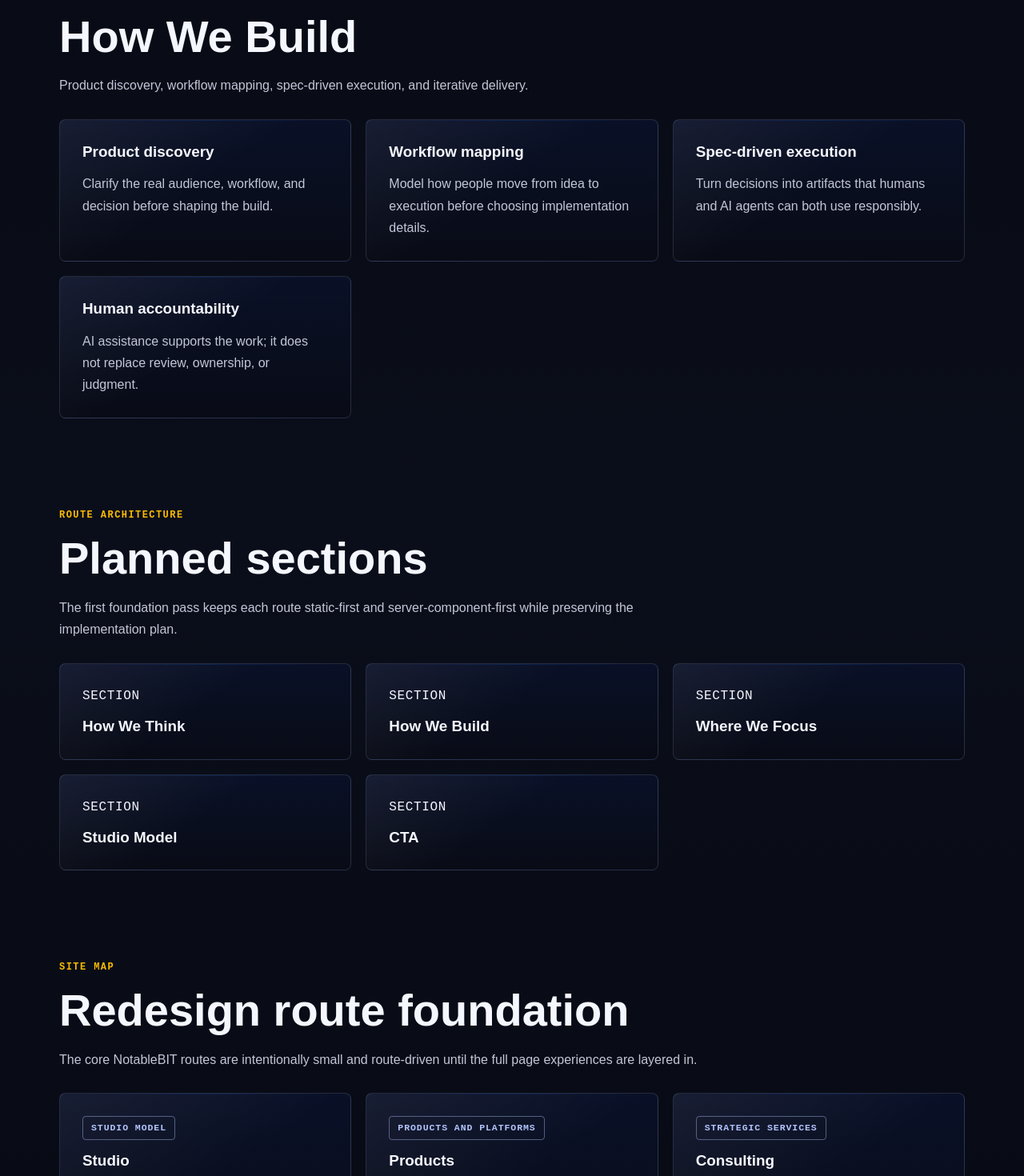
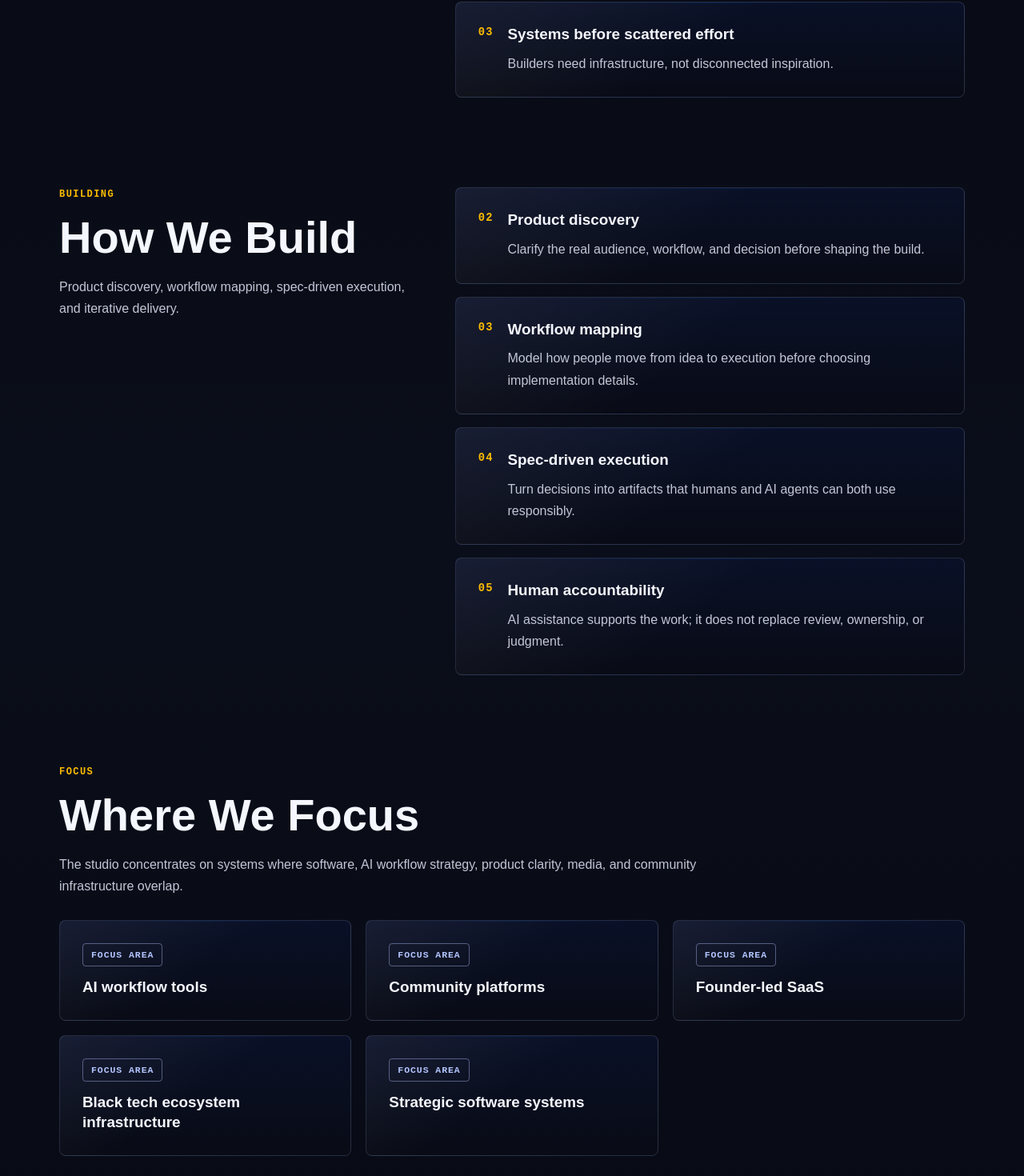
Before and after one commit to bdonaldharris/notablebit.com, a Next.js app: page /studio in a window 1280 px wide. Shown: the part 1296-2766 px from the top of the page at 80% size. Built offline with nearby package versions, Linux system fonts and the light colour scheme.

Commit message:
issue #6 Implement the Studio page for NotableBIT's operating model

```diff
--- a/app/globals.css
+++ b/app/globals.css
@@ -599,6 +599,48 @@ textarea {
   width: 9px;
 }
 
+.studio-band {
+  display: grid;
+  gap: 36px;
+  grid-template-columns: minmax(0, 0.72fr) minmax(320px, 1fr);
+}
+
+.process-list {
+  display: grid;
+  gap: 16px;
+}
+
+.process-item {
+  align-items: start;
+  display: grid;
+  gap: 18px;
+  grid-template-columns: auto 1fr;
+}
+
+.process-number {
+  color: var(--amber);
+  font-family: "Courier New", Courier, monospace;
+  font-size: 0.86rem;
+  font-weight: 800;
+  letter-spacing: 0.08em;
+}
+
+.process-item .body-copy {
+  margin-top: 10px;
+}
+
+.studio-model {
+  align-items: center;
+  display: grid;
+  gap: 40px;
+  grid-template-columns: minmax(0, 1fr) minmax(280px, 0.7fr);
+}
+
+.model-stack {
+  display: grid;
+  gap: 14px;
+}
+
 .cta-panel {
   align-items: center;
   background:
@@ -674,7 +716,9 @@ textarea.input {
   .cta-panel,
   .form-grid,
   .page-hero-grid,
-  .product-feature {
+  .product-feature,
+  .studio-band,
+  .studio-model {
     grid-template-columns: 1fr;
   }
 
--- a/app/studio/page.tsx
+++ b/app/studio/page.tsx
@@ -1,5 +1,7 @@
 import type { Metadata } from "next";
-import { FoundationPage } from "@/app/_components/foundation-page";
+import { PageHero } from "@/app/_components/page-sections";
+import { Badge, Card, CtaSection, SectionHeading } from "@/app/_components/ui";
+import { pageSections } from "@/app/_content/ecosystem";
 import { routeByHref } from "@/app/_content/site";
 import { createMetadata } from "@/app/_lib/metadata";
 
@@ -12,5 +14,105 @@ export const metadata: Metadata = createMetadata({
 });
 
 export default function StudioPage() {
-  return <FoundationPage route={route} />;
+  const sections = pageSections.studio;
+  const focusAreas = [
+    "AI workflow tools",
+    "Community platforms",
+    "Founder-led SaaS",
+    "Black tech ecosystem infrastructure",
+    "Strategic software systems",
+  ];
+  const model = [
+    "Internal products",
+    "Client advisory",
+    "Partnerships",
+    "Media/community initiatives",
+  ];
+
+  return (
+    <main>
+      <PageHero
+        eyebrow={route.eyebrow}
+        title={route.title}
+        description={route.description}
+        primaryHref="/contact"
+        primaryLabel="Work with the Studio"
+        secondaryHref="/products"
+        secondaryLabel="Explore Products"
+      />
+
+      {sections.map((section, index) => (
+        <section className="section-tight" aria-label={section.title} key={section.title}>
+          <div className="container studio-band">
+            <SectionHeading eyebrow={section.eyebrow} title={section.title} description={section.description} />
+            <div className="process-list">
+              {section.items?.map((item, itemIndex) => (
+                <Card key={item.title}>
+                  <div className="process-item">
+                    <span className="process-number">{String(index + itemIndex + 1).padStart(2, "0")}</span>
+                    <div>
+                      <h3 className="heading-md">{item.title}</h3>
+                      <p className="body-copy">{item.description}</p>
+                    </div>
+                  </div>
+                </Card>
+              ))}
+            </div>
+          </div>
+        </section>
+      ))}
+
+      <section className="section-tight" aria-label="Where We Focus">
+        <div className="container">
+          <SectionHeading
+            eyebrow="Focus"
+            title="Where We Focus"
+            description="The studio concentrates on systems where software, AI workflow strategy, product clarity, media, and community infrastructure overlap."
+          />
+          <div className="grid grid-3" style={{ marginTop: 28 }}>
+            {focusAreas.map((area) => (
+              <Card key={area}>
+                <div className="card-stack">
+                  <Badge tone="blue">Focus Area</Badge>
+                  <h3 className="heading-md">{area}</h3>
+                </div>
+              </Card>
+            ))}
+          </div>
+        </div>
+      </section>
+
+      <section className="section-tight" aria-labelledby="model-title">
+        <div className="container studio-model">
+          <div>
+            <p className="eyebrow">Operating model</p>
+            <h2 className="heading-xl" id="model-title">
+              Not just a service provider.
+            </h2>
+            <p className="lede">
+              NotableBIT operates as a company/studio: building its own products, advising selective clients, partnering around ecosystem work,
+              and using media/community initiatives to document and amplify builders.
+            </p>
+          </div>
+          <div className="model-stack">
+            {model.map((item) => (
+              <Card key={item}>
+                <h3 className="heading-md">{item}</h3>
+              </Card>
+            ))}
+          </div>
+        </div>
+      </section>
+
+      <CtaSection
+        eyebrow="Studio fit"
+        title="Need practical technology, product clarity, or builder infrastructure?"
+        description="Start with the studio when the work needs strategy, context, technical judgment, and accountable AI-era execution."
+        primaryHref="/contact"
+        primaryLabel="Partner with NotableBIT"
+        secondaryHref="/consulting"
+        secondaryLabel="View Consulting"
+      />
+    </main>
+  );
 }
```
